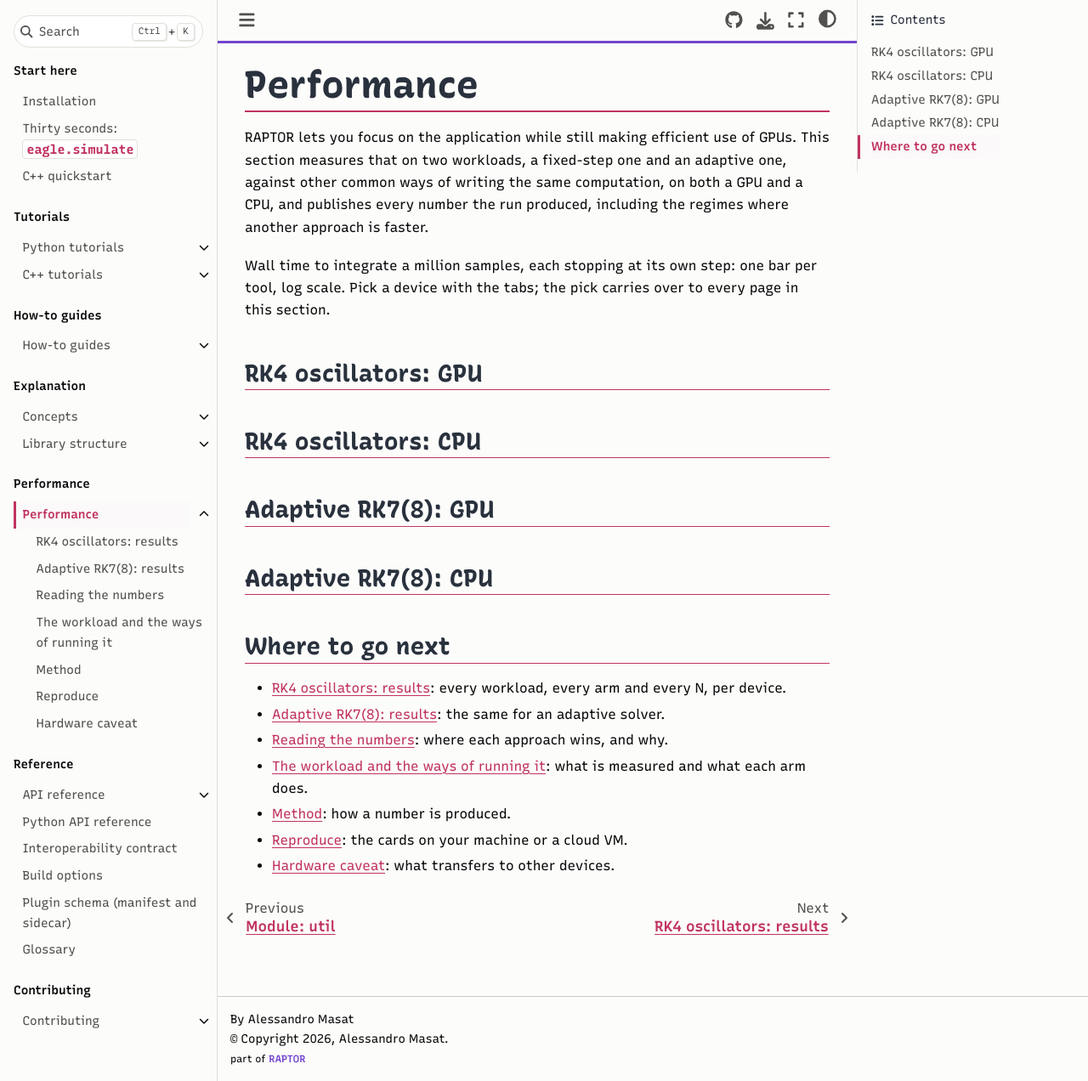
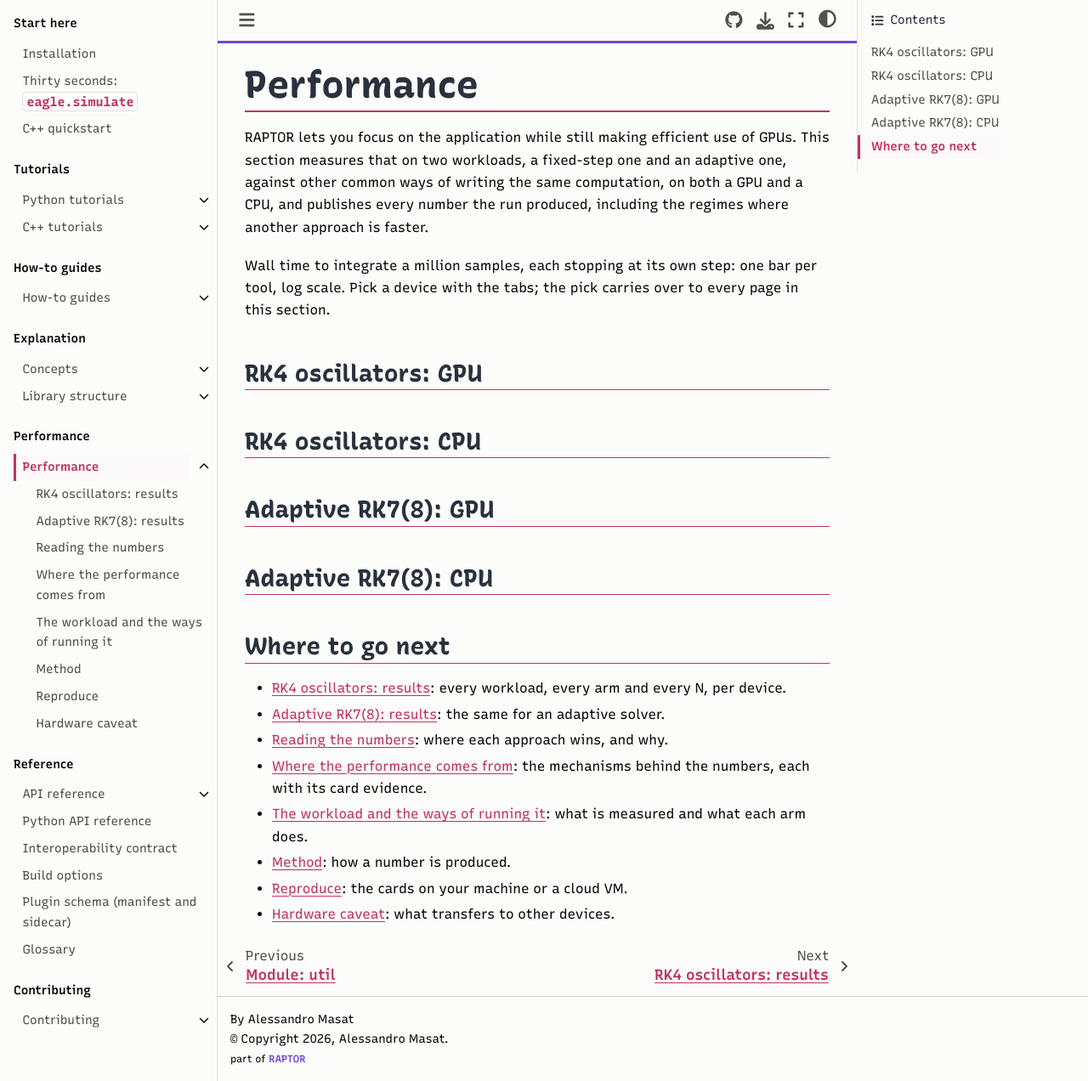
Before and after one commit to amasat01/eagle, a Sphinx documentation site: the page built from docs/content/performance.md, in a window 1280 px wide and 1272 px high. Shown: the whole window at 85% size. Built offline with Sphinx 7.4.7 and the Sphinx Book theme 1.1.4, drawn with Linux system fonts in a browser that asks for light colours; pages that are not in the unit, such as notebooks, are missing from menus.

Commit message:
A docs page on where eagle's performance comes from, quoting only the cards and the committed comparisons

```diff
--- a/docs/content/performance.md
+++ b/docs/content/performance.md
@@ -36,6 +36,8 @@
   every N, per device.
 - [Adaptive RK7(8): results](performance/rk78.md): the same for an adaptive solver.
 - [Reading the numbers](performance/reading.md): where each approach wins, and why.
+- [Where the performance comes from](performance/mechanism.md): the mechanisms behind the
+  numbers, each with its card evidence.
 - [The workload and the ways of running it](performance/workload.md): what is
   measured and what each arm does.
 - [Method](performance/method.md): how a number is produced.
@@ -49,6 +51,7 @@
 performance/rk4
 performance/rk78
 performance/reading
+performance/mechanism
 performance/workload
 performance/method
 performance/reproduce
```
Also changed, not shown: docs/content/performance/mechanism.md (added, +49 -0 lines).
